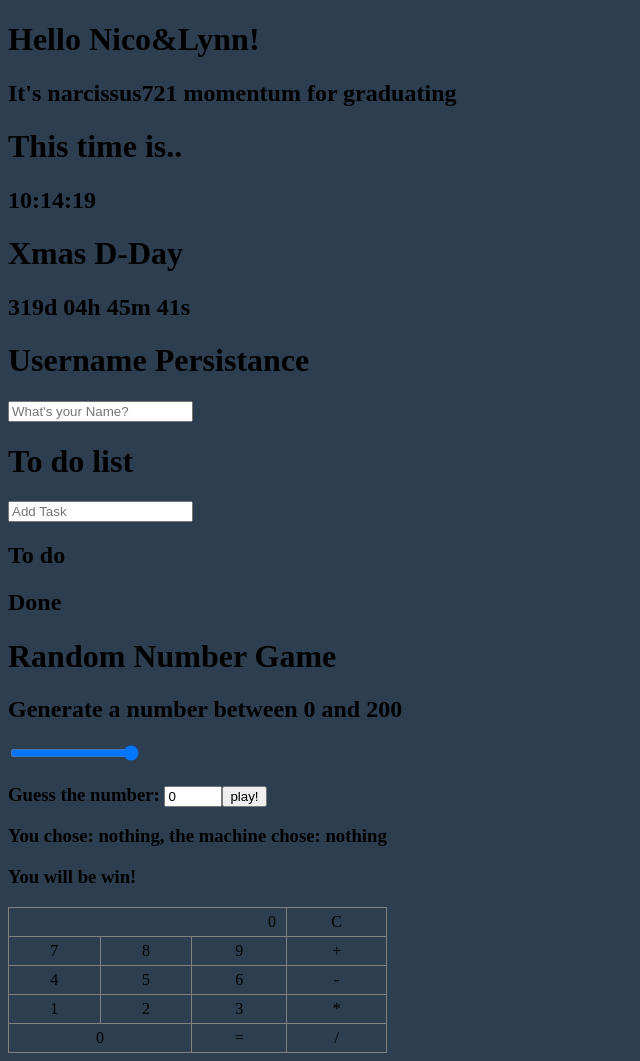
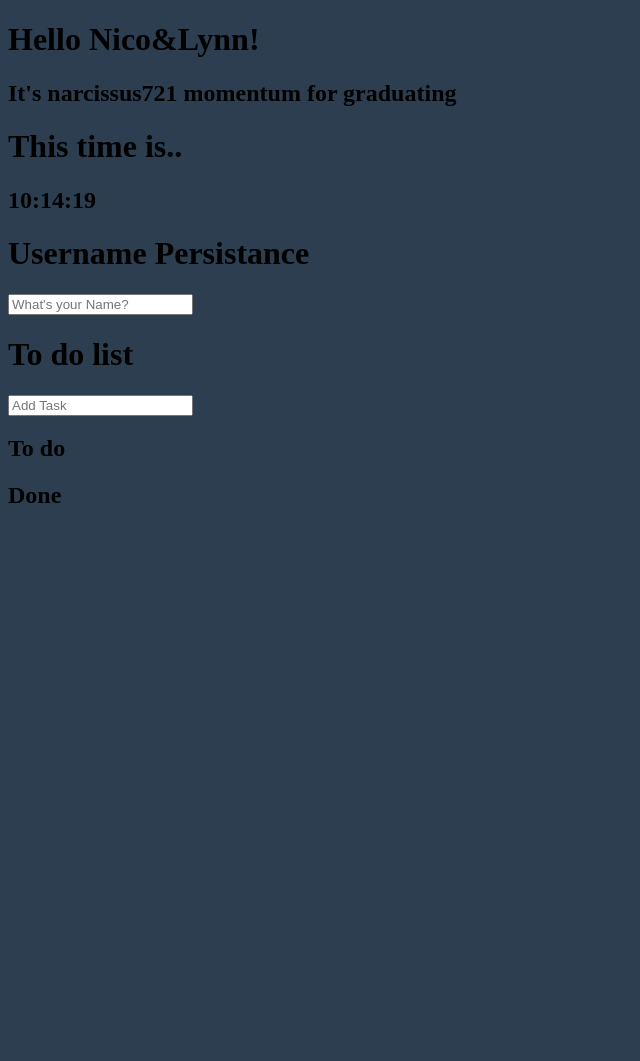
Before and after one commit to SeongJoonPark/seongjoonpark.github.io, a plain HTML site: page index.html in a window 1280 px wide. Shown: the whole page, without its empty margins (0-640 px from the left). After the commit the page ends 800 px from the top, so only its background shows below. Drawn offline with Linux system fonts and the light colour scheme.

Commit message:
others display none

```diff
--- a/index.html
+++ b/index.html
@@ -18,7 +18,7 @@
 			<div>
 				<h2 class="js-clock">00:00:00</h2>
 			</div>
-			<div class="js-xmasClockDiv" style="display:block;">
+			<div class="js-xmasClockDiv" style="display:none;">
 				<div>
 					<h1>Xmas D-Day</h1>
 				</div>
@@ -51,7 +51,7 @@
             <ul class="js-finishedList"></ul>
 		</div>
 
-		<div class="js-randomNumDiv" style="display:block;">
+		<div class="js-randomNumDiv" style="display:none;">
 			<div>
 				<h1>Random Number Game</h1>
 			</div>
@@ -73,7 +73,7 @@
 				</div>
 			</div>
 		</div>
-		<div class="js-calculatorDiv" style="display:block;">
+		<div class="js-calculatorDiv" style="display:none;">
 			<table class="disable-selection" style="width:30%" border="1">
 				<tr>
 					<td colspan="3" class="js-calcResultText">0</td>
```
